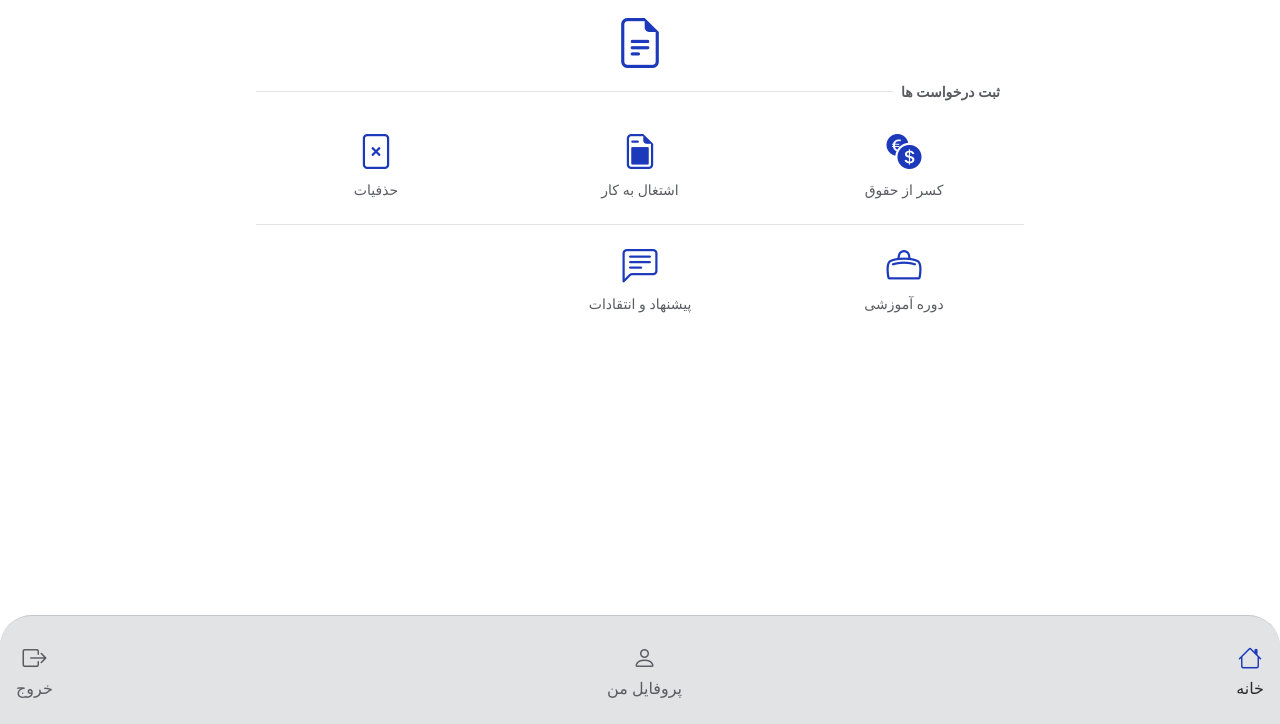
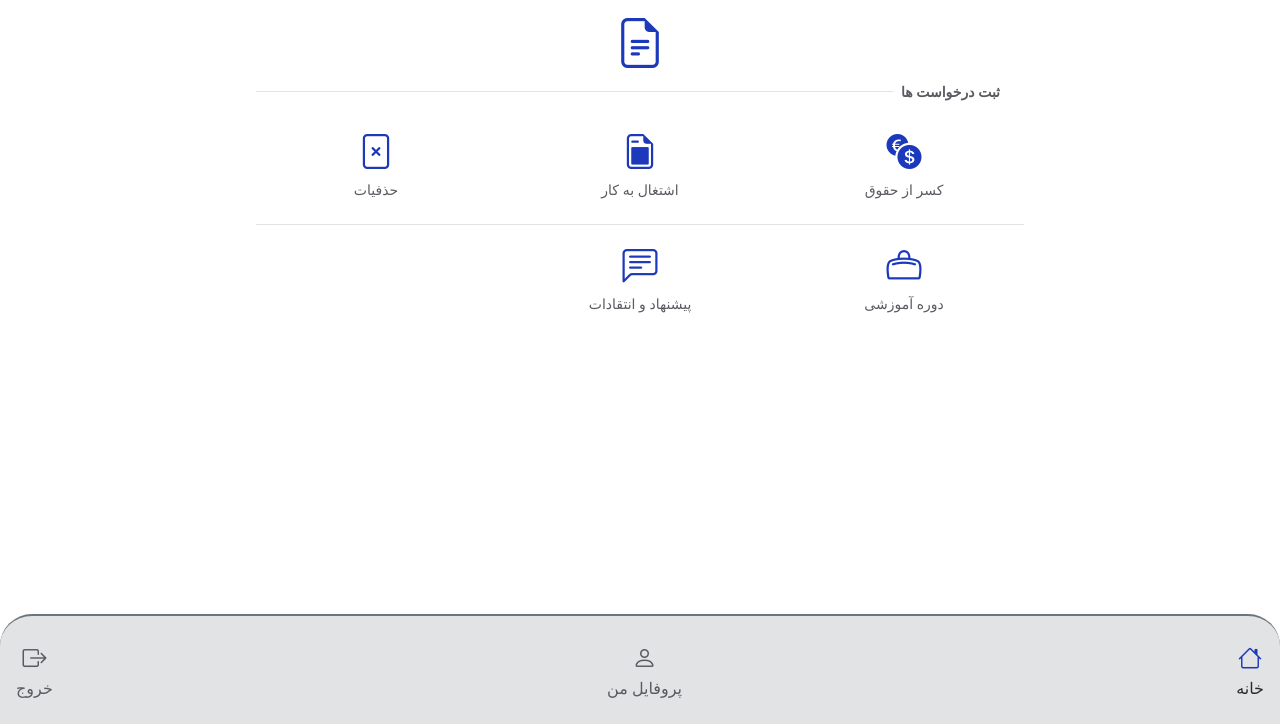
Before and after one commit to maedeh-a/darya-navard, a plain HTML site: page index.html in a window 1280 px wide. Shown: the part 76-800 px from the top of the page. Drawn offline with nearby package versions, Linux system fonts and the light colour scheme.

Commit message:
border- edit

```diff
--- a/index.html
+++ b/index.html
@@ -95,8 +95,8 @@
             </div>
         </section>
         <!-- footer -->
-        <section class="position-fixed bottom-0 start-0 end-0 shadow-sm bg-secondary-subtle bg-opacity-75 rounded-top-5 py-4 border-1 border-top
-         border-secondary-subtle">
+        <section class="position-fixed bottom-0 start-0 end-0 shadow-sm bg-secondary-subtle bg-opacity-75 rounded-top-5 py-4 border-2 border-top
+         border-secondary">
             <div class=" d-flex align-items-center justify-content-between mx-3 footer-box">
                 <a href="" class="text-decoration-none text-gray900 footer-link active flex-column d-flex align-items-center ">
                     <i class="bi bi-house"></i>
```
